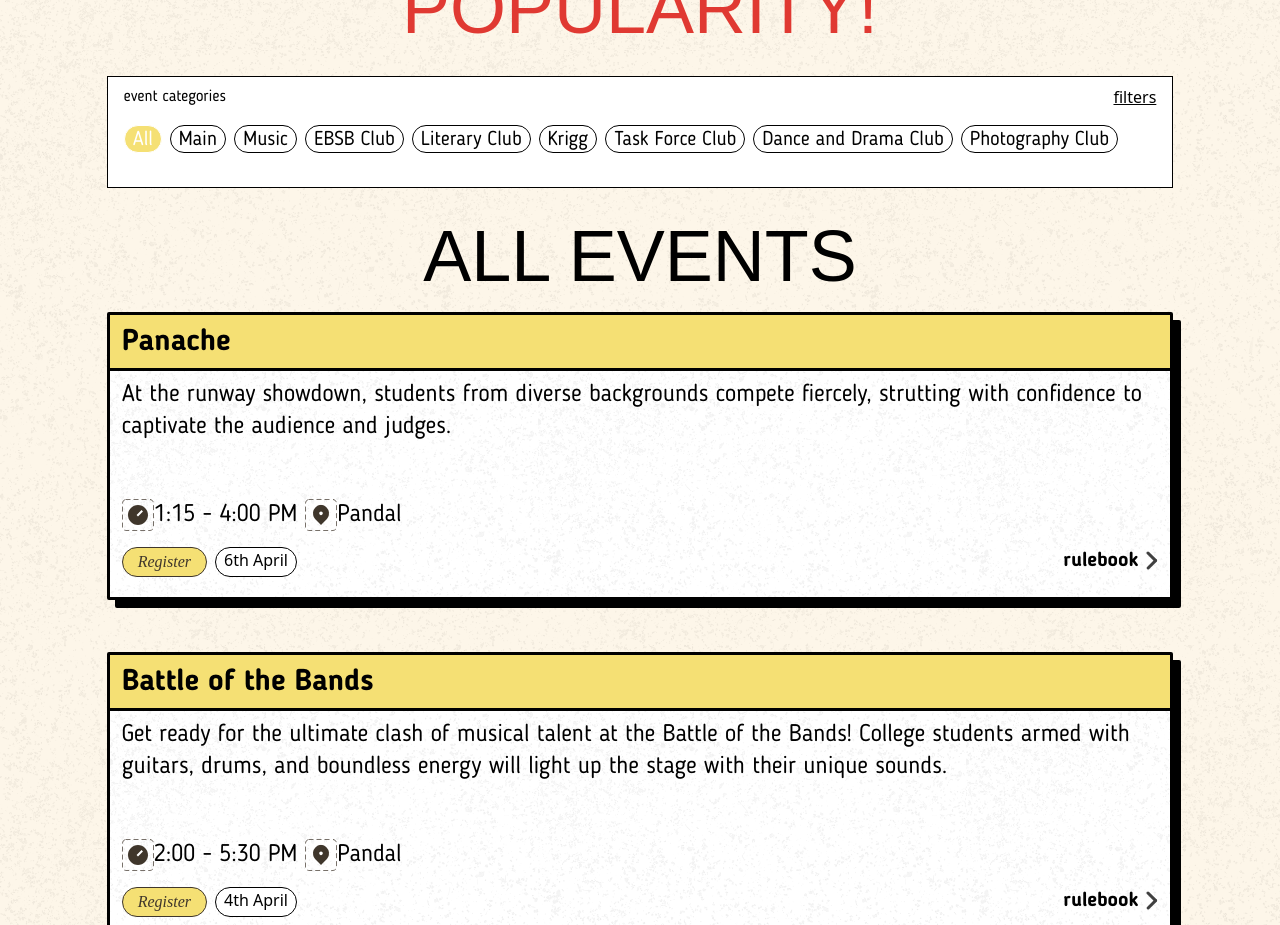
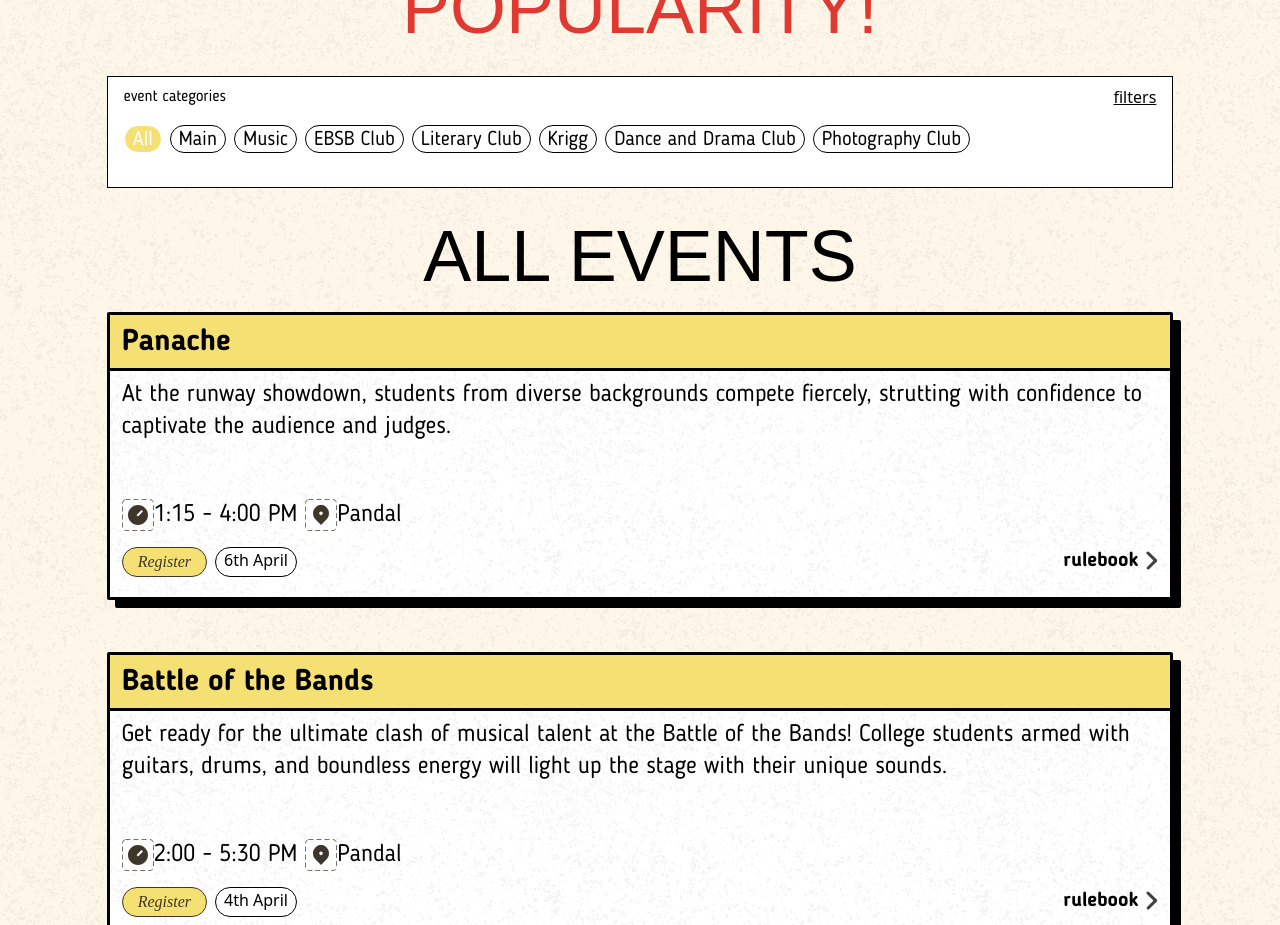
Before and after one commit to shishirnitm/Shishir-2k24-Web, a Next.js app: page /events in a window 1280 px wide. Shown: the part 780-1705 px from the top of the page. Built offline with nearby package versions, Linux system fonts and the light colour scheme; a web font is replaced by a local one.

Commit message:
Removed Deprecated Events

```diff
--- a/app/events/components/events.js
+++ b/app/events/components/events.js
@@ -279,7 +279,7 @@ export const allEvents = [
     eTime:"All Day",
     eVenue:"On-Campus Stalls",
     eDay:"5th April",
-    eType:"Free For All",
+    eType:"FreeForAll",
     eRule:"" ,
     eLink:"",
     category:"Photography",
--- a/app/events/page.js
+++ b/app/events/page.js
@@ -12,7 +12,7 @@ export default function Events() {
         <div className="flex justify-center textStroke w-5/6 h-36 mt-20
         sm:h-20
         xl:h-36">
-          <div className="w-80
+          <div className="w-80 text-5xl
           sm:w-full sm:text-center sm:text-6xl
           xl:text-8xl">EXPLORE THE SHISHIR EVENTS !
           </div>
@@ -64,8 +64,8 @@ export default function Events() {
             {category=="Krigg"? <div className="rounded-2xl border-[1px] bg-[#F5E074] border-white text-white font-blogger px-2 h-7"><button onClick={()=>{setCategory("Krigg")}}>Krigg</button></div>
             :<div className="rounded-2xl border-[1px] border-black font-blogger px-2 h-7"><button onClick={()=>{setCategory("Krigg")}}>Krigg</button></div>}
 
-            {category=="TF"? <div className="rounded-2xl border-[1px] bg-[#F5E074] border-white text-white font-blogger px-2 h-7 col-span-2"><button onClick={()=>{setCategory("TF")}}>Task Force Club</button></div>
-            :<div className="rounded-2xl border-[1px] border-black font-blogger px-2 h-7 col-span-2"><button onClick={()=>{setCategory("TF")}}>Task Force Club</button></div>}
+            {/* {category=="TF"? <div className="rounded-2xl border-[1px] bg-[#F5E074] border-white text-white font-blogger px-2 h-7 col-span-2"><button onClick={()=>{setCategory("TF")}}>Task Force Club</button></div>
+            :<div className="rounded-2xl border-[1px] border-black font-blogger px-2 h-7 col-span-2"><button onClick={()=>{setCategory("TF")}}>Task Force Club</button></div>} */}
 
             {category=="DandD"? <div className="rounded-2xl border-[1px] bg-[#F5E074] border-white text-white font-blogger px-2 h-7 col-span-2"><button onClick={()=>{setCategory("DandD")}}>Dance and Drama Club</button></div>
             :<div className="rounded-2xl border-[1px] border-black font-blogger px-2 h-7 col-span-2"><button onClick={()=>{setCategory("DandD")}}>Dance and Drama Club</button></div>}
@@ -142,9 +142,9 @@ export default function Events() {
           {category=="EBSB" && (allEvents.map((prop)=>(
             prop.category=="EBSB"&&(<EventCard key={prop.eName} eName={prop.eName} eTime={prop.eTime} eRule={prop.eRule} eLink={prop.eLink} eDesc={prop.eDesc} eType={prop.eType} eVenue={prop.eVenue} eDay={prop.eDay}/>)
           )))}
-          {category=="TF" && (allEvents.map((prop)=>(
+          {/* {category=="TF" && (allEvents.map((prop)=>(
             prop.category=="TF"&&(<EventCard key={prop.eName} eName={prop.eName} eTime={prop.eTime} eRule={prop.eRule} eLink={prop.eLink} eDesc={prop.eDesc} eType={prop.eType} eVenue={prop.eVenue} eDay={prop.eDay}/>)
-          )))}
+          )))} */}
           {category=="DandD" && (allEvents.map((prop)=>(
             prop.category=="DandD"&&(<EventCard key={prop.eName} eName={prop.eName} eTime={prop.eTime} eRule={prop.eRule} eLink={prop.eLink} eDesc={prop.eDesc} eType={prop.eType} eVenue={prop.eVenue} eDay={prop.eDay}/>)
           )))}
```
